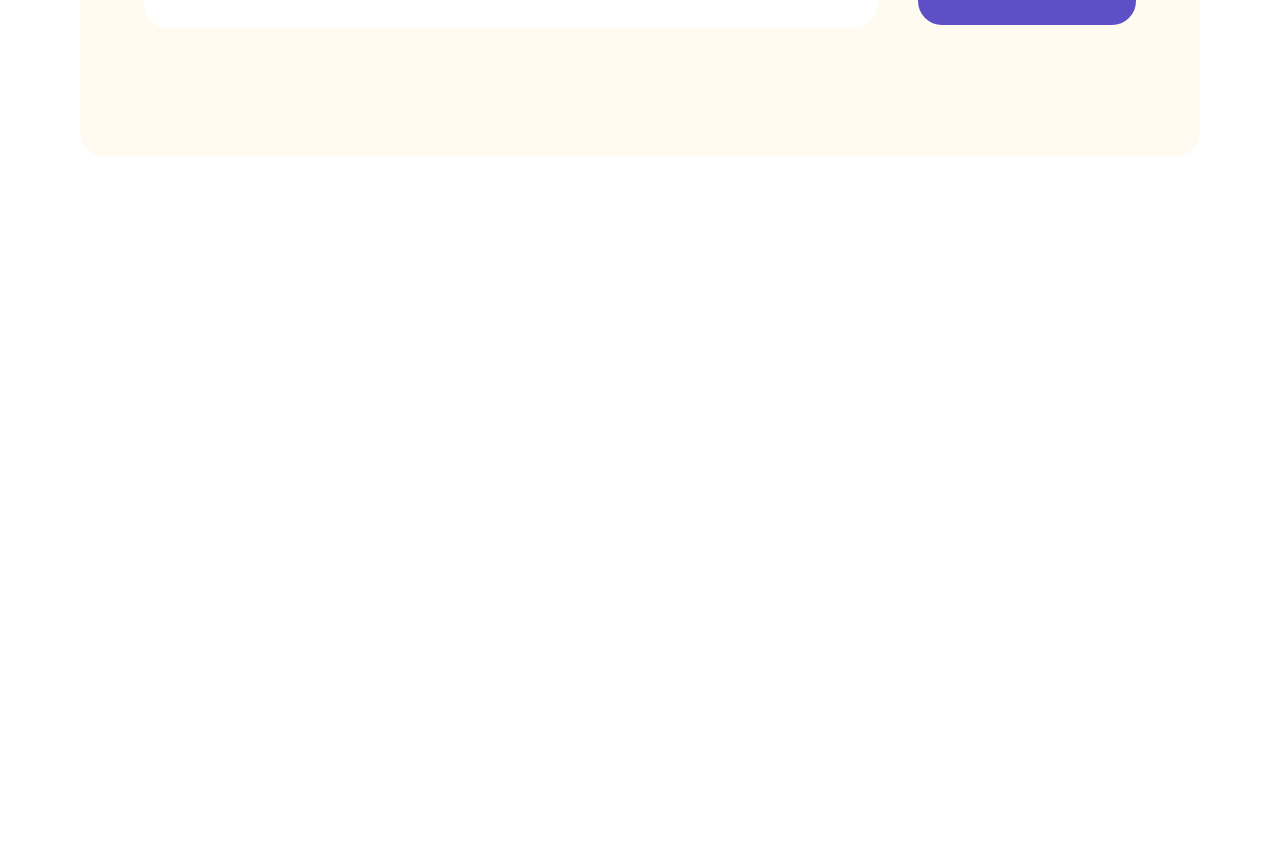
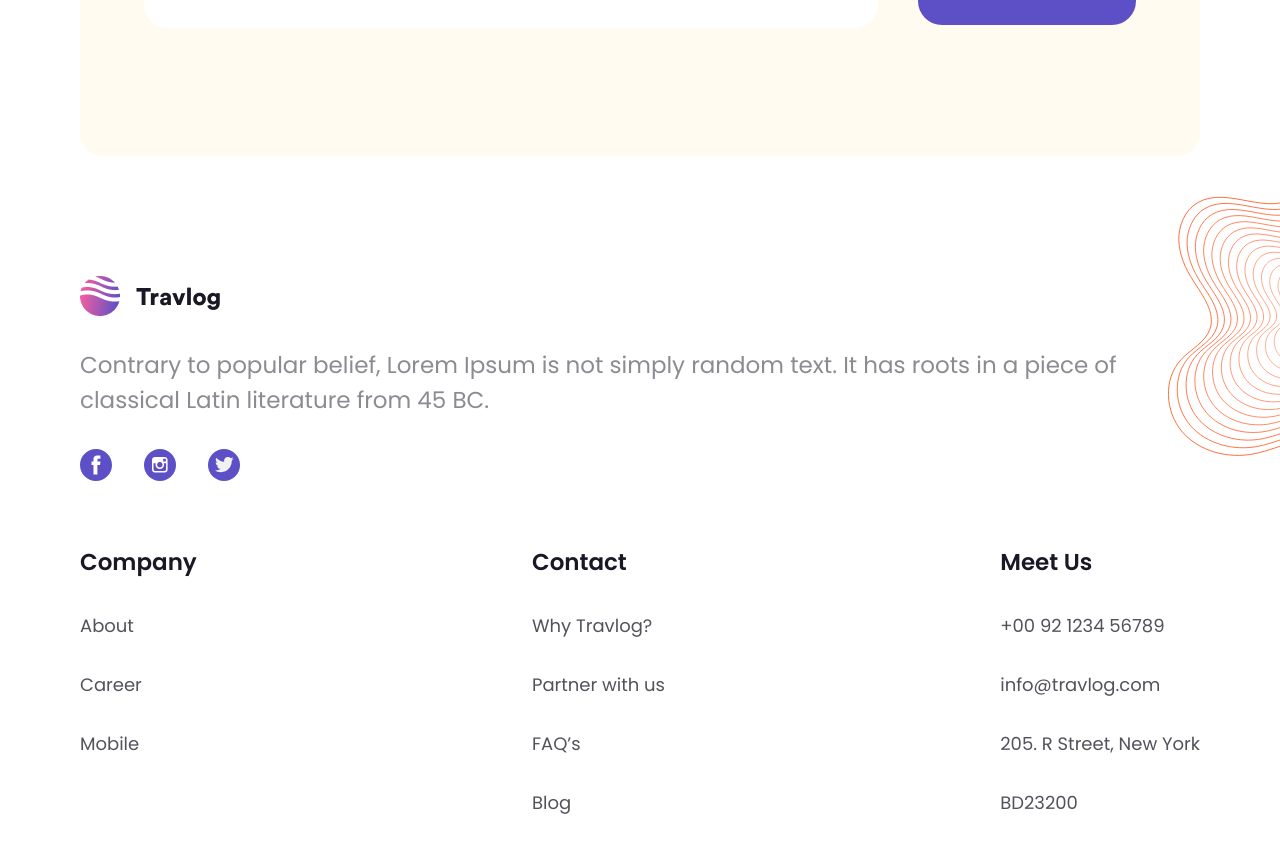
Before and after one commit to Rexenpai-cmd/travlog, a React (Vite) app: page / in a window 1280 px wide. Shown: the part 3810-4662 px from the top of the page. Before the commit the page ends 4086 px from the top, so only its background shows below. Built offline with nearby package versions, Linux system fonts and the light colour scheme.

Commit message:
Feat: Contacts Section

```diff
--- a/src/App.jsx
+++ b/src/App.jsx
@@ -1,3 +1,4 @@
+import Contact from "./components/Contact";
 import Destination from "./components/Destination";
 import Discover from "./components/Discover";
 import Features from "./components/Features";
@@ -16,6 +17,7 @@ function App() {
                 <TravelPoint />
                 <Features />
                 <Newsletter />
+                <Contact />
             </div>
         </>
     );
--- /dev/null
+++ b/src/components/Contact.jsx
@@ -0,0 +1,74 @@
+import React from "react";
+import Section from "./Section";
+import logo from "../assets/travlog.png";
+import { contacts, socials } from "../constants";
+import waveSvg from "../assets/svg/wave-objects.svg";
+
+const Contact = () => {
+    return (
+        <Section>
+            <div
+                className="flex relative items-center justify-center w-full flex-col gap-[64px]"
+                id="contact"
+            >
+                <div className="flex items-start justify-center flex-col gap-8">
+                    <img src={logo} alt="Travlog" className="w-35.5" />
+                    <p className="text-text-black/50 text-base text-[16px] md:text-[23px]">
+                        Contrary to popular belief, Lorem Ipsum is not simply
+                        random text. It has roots in a piece of classical Latin
+                        literature from 45 BC.
+                    </p>
+                    <div className="flex items-center justify-start gap-8">
+                        {socials.map((socials) => (
+                            <div
+                                className={`flex items-center justify-center ${socials.noBg ? "h-8 w-8 bg-primart rounded-full " : ""}`}
+                            >
+                                <a href="" className="cursor-pointer">
+                                    <img
+                                        src={socials.url}
+                                        alt={socials.title}
+                                    />
+                                </a>
+                            </div>
+                        ))}
+                    </div>
+                </div>
+                <div className="flex items-start justify-between w-full flex-col md:flex-row">
+                    {contacts.map((section, index) => (
+                        <div
+                            key={index}
+                            className="flex items-start justify-start flex-col"
+                        >
+                            <h3 className="text-text-black font-semibold text-base text-[23px] mt-[40px] md:mt-0">
+                                {section.title}
+                            </h3>
+                            <ul>
+                                {section.items.map((item, i) => (
+                                    <li
+                                        key={i}
+                                        className="text-text-black/75 text-base text-[18px] mb-[20px] mt-[20px] md:mb-[32px] md:mt-[32px]"
+                                    >
+                                        <a
+                                            href=""
+                                            className="hover:text-primart cursor-pointer"
+                                        >
+                                            {item}
+                                        </a>
+                                    </li>
+                                ))}
+                            </ul>
+                        </div>
+                    ))}
+                </div>
+
+                <img
+                    src={waveSvg}
+                    alt="Wave Line"
+                    className="hidden md:flex absolute -top-35 md:-right-85 lg:-right-75"
+                />
+            </div>
+        </Section>
+    );
+};
+
+export default Contact;
--- a/src/components/Hero.jsx
+++ b/src/components/Hero.jsx
@@ -20,7 +20,7 @@ const Hero = () => {
 
     return (
         <Section>
-            <div className="flex flex-col w-screen min-h-screen">
+            <div className="flex flex-col w-screen min-h-screen" id="home">
                 <div className="flex items-center pt-37.5 lg:justify-evenly flex-col-reverse lg:flex-row">
                     <div className="flex mt-12.5 lg:mt-0 items-center lg:items-start justify-center flex-col">
                         <Button className="bg-white mb-7.5 shadow-[0_20px_50px_rgba(0,0,0,0.06)]">
--- a/src/constants/index.jsx
+++ b/src/constants/index.jsx
@@ -15,6 +15,10 @@ import destination3 from "../assets/destination/desination-image3.png";
 import feature1 from "../assets/svg/location-white.svg";
 import feature2 from "../assets/svg/calendar.svg";
 import feature3 from "../assets/svg/coupon.svg";
+
+import social3 from "../assets/socials/social1.svg";
+import social2 from "../assets/socials/social2.svg";
+import social1 from "../assets/socials/social3.svg";
 
 export const navigation = [
     {
@@ -148,3 +152,40 @@ export const features = [
         text: "Lorem Ipsum is not simply random text",
     },
 ];
+
+export const socials = [
+    {
+        url: social1,
+        title: "Facebook",
+    },
+    {
+        url: social2,
+        title: "Instagram",
+        noBg: true,
+    },
+    {
+        url: social3,
+        title: "Twitter",
+        noBg: true,
+    },
+];
+
+export const contacts = [
+    {
+        title: "Company",
+        items: ["About", "Career", "Mobile"],
+    },
+    {
+        title: "Contact",
+        items: ["Why Travlog?", "Partner with us", "FAQ’s", "Blog"],
+    },
+    {
+        title: "Meet Us",
+        items: [
+            "+00 92 1234 56789",
+            "info@travlog.com",
+            "205. R Street, New York",
+            "BD23200",
+        ],
+    },
+];
```
